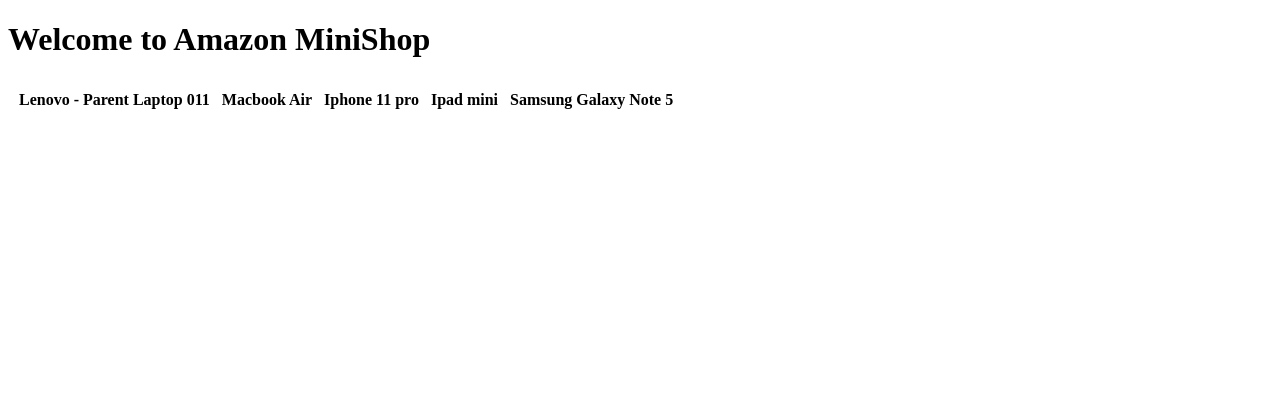
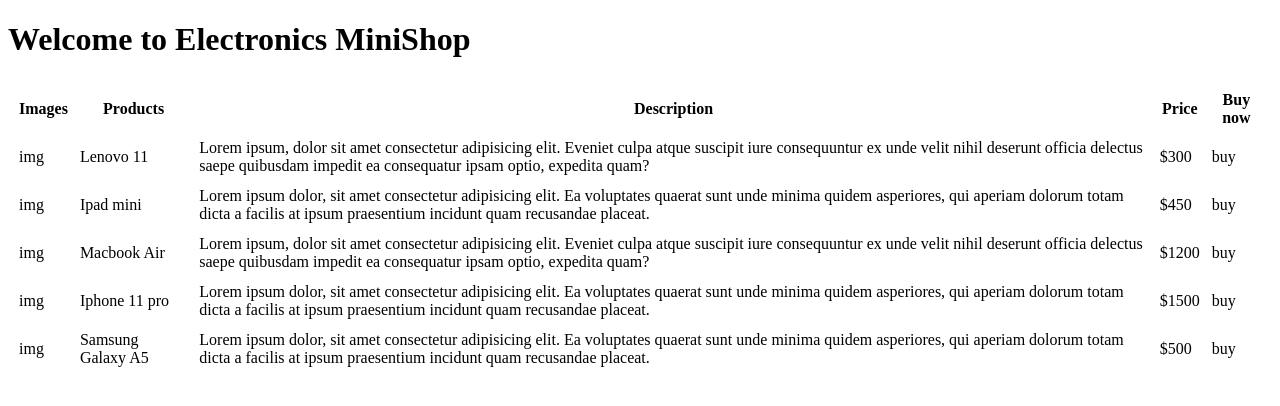
Before and after one commit to weenix1/WEB-Aug21-M1D7, a plain HTML site: page index.html in a window 1280 px wide. Drawn offline with Linux system fonts and the light colour scheme.

Commit message:
Update index.html

```diff
--- a/index.html
+++ b/index.html
@@ -6,6 +6,9 @@
     <meta name="viewport" content="width=device-width, initial-scale=1.0" />
     <title>Smartphone Shop Website.</title>
   </head>
+  <style>
+
+  </style>
   <body>
     <div class="top-container">
       <!-- <img
@@ -14,17 +17,56 @@
         alt="Abstract_and_Background-img"
       /> -->
 
-      <h1>Welcome to Amazon MiniShop</h1>
+      <h1>Welcome to Electronics MiniShop</h1>
       <!-- --
       <h2>New Releases</h2> -->
       <table cellspacing="10">
         <tr>
-          <th>Lenovo - Parent Laptop 011</th>
-          <th>Macbook Air</th>
-          <th>Iphone 11 pro</th>
-          <th>Ipad mini</th>
-          <th>Samsung Galaxy Note 5</th>
+          <thead>
+            <tr>
+              <th>Images</th>
+              <th>Products</th>
+              <th>Description</th>
+              <th>Price</th>
+              <th>Buy now</th>
+            </tr>
+            <td>img</td>
+          <td>Lenovo 11</td>
+          <td>Lorem ipsum, dolor sit amet consectetur adipisicing elit. Eveniet culpa atque suscipit iure consequuntur ex unde velit nihil deserunt officia delectus saepe quibusdam impedit ea consequatur ipsam optio, expedita quam?</td>
+          <td>$300</td>
+          <td>buy</td>
+
+          <tr>
+            <td>img</td>
+          <td>Ipad mini</td>
+          <td>Lorem ipsum dolor, sit amet consectetur adipisicing elit. Ea voluptates quaerat sunt unde minima quidem asperiores, qui aperiam dolorum totam dicta a facilis at ipsum praesentium incidunt quam recusandae placeat.</td>
+          <td>$450</td>
+          <td>buy</td>
         </tr>
+        <td>img</td>
+        <td>Macbook Air</td>
+        <td>Lorem ipsum, dolor sit amet consectetur adipisicing elit. Eveniet culpa atque suscipit iure consequuntur ex unde velit nihil deserunt officia delectus saepe quibusdam impedit ea consequatur ipsam optio, expedita quam?</td>
+        <td>$1200</td>
+        <td>buy</td>
+
+        <tr>
+          <td>img</td>
+        <td>Iphone 11 pro</td>
+        <td>Lorem ipsum dolor, sit amet consectetur adipisicing elit. Ea voluptates quaerat sunt unde minima quidem asperiores, qui aperiam dolorum totam dicta a facilis at ipsum praesentium incidunt quam recusandae placeat.</td>
+        <td>$1500</td>
+        <td>buy</td>
+      </tr>
+
+      <tr>
+        <td>img</td>
+        <td>Samsung Galaxy A5</td>
+        <td>Lorem ipsum dolor, sit amet consectetur adipisicing elit. Ea voluptates quaerat sunt unde minima quidem asperiores, qui aperiam dolorum totam dicta a facilis at ipsum praesentium incidunt quam recusandae placeat.</td>
+        <td>$500</td>
+        <td>buy</td>
+      </tr>
+
+        </tr>
+      </thead>
       </table>
     </div>
   </body>
```
